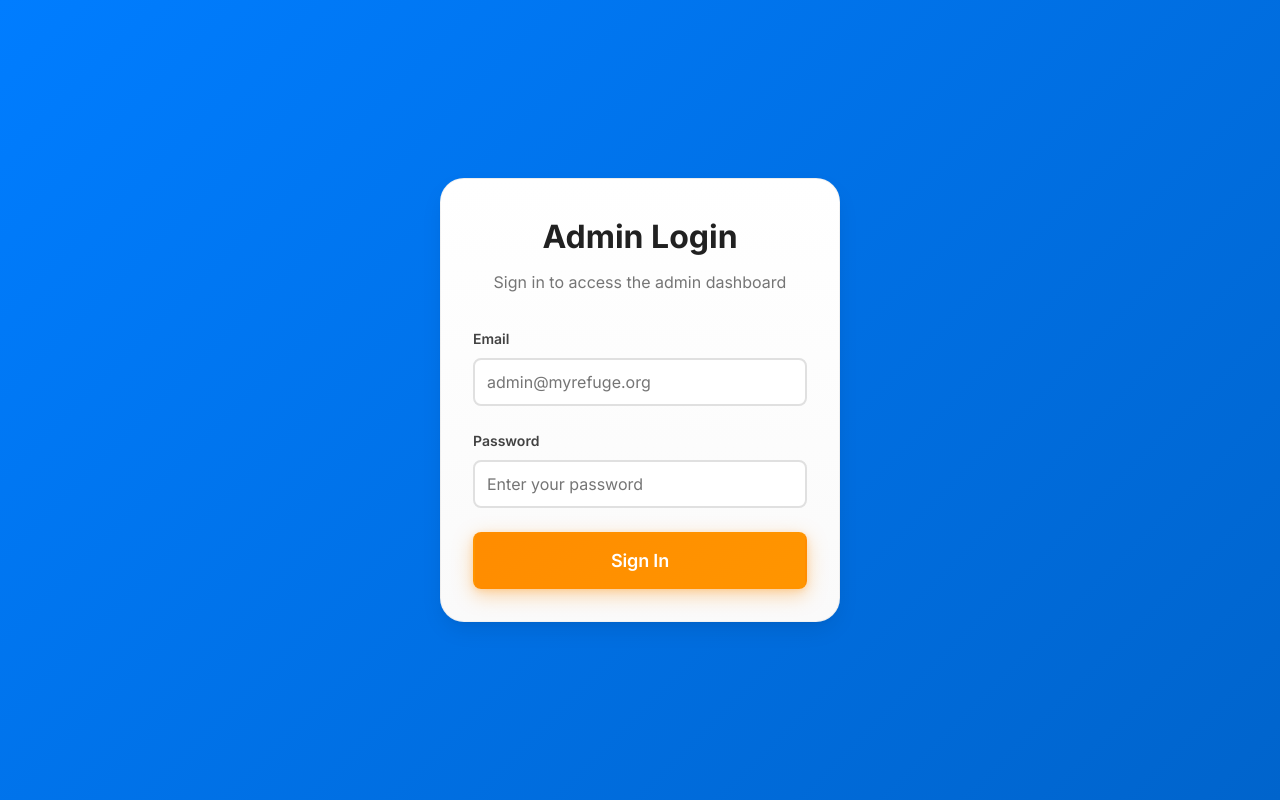
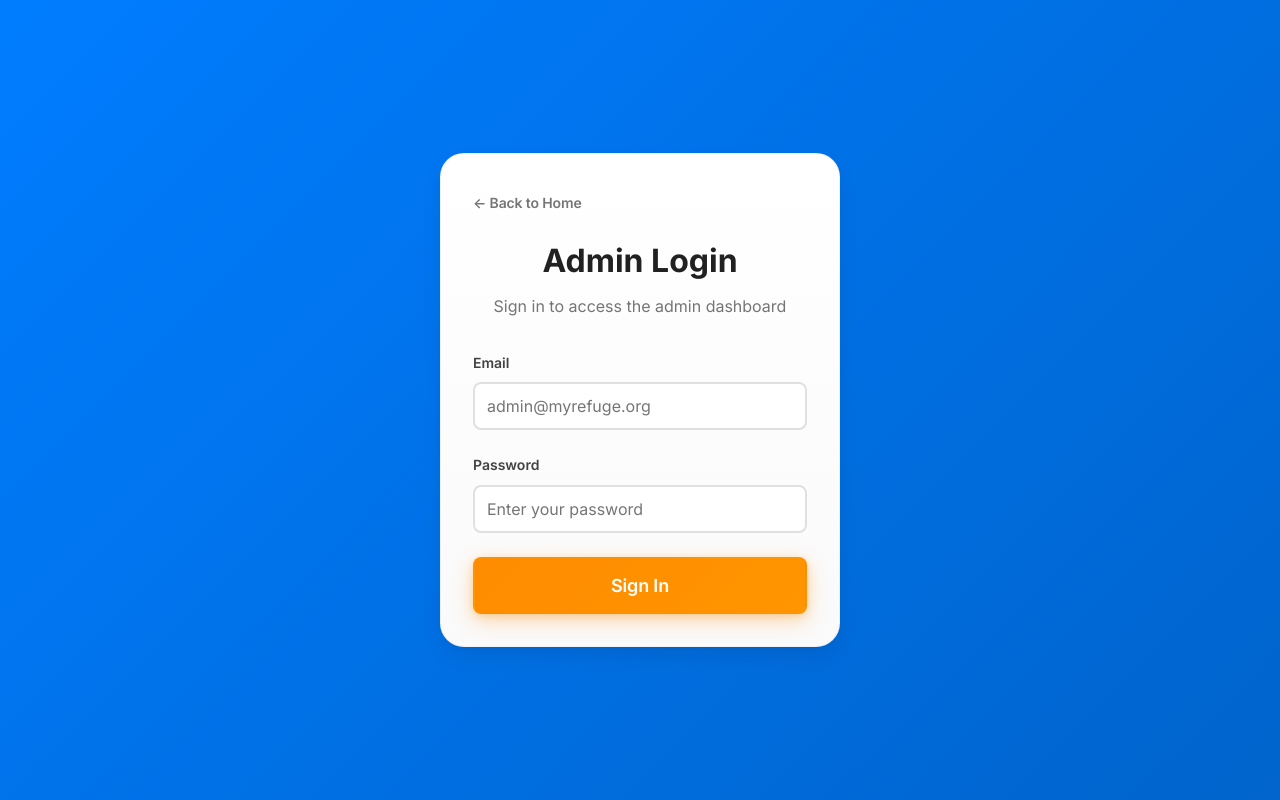
Before and after one commit to myrefugeweb/website, a React (Vite) app: page /admin in a window 1280 px wide. Built offline with nearby package versions, Linux system fonts and the light colour scheme; no server answers; the database is empty.

Commit message:
feat: Add back button to admin login page
- Add 'Back to Home' button to AdminLogin page
- Style button with text variant and hover effects
- Improve navigation UX for admin login

```diff
--- a/src/pages/AdminLogin/AdminLogin.css
+++ b/src/pages/AdminLogin/AdminLogin.css
@@ -14,6 +14,20 @@
 
 .admin-login__card {
   width: 100%;
+}
+
+.admin-login__header {
+  margin-bottom: 1rem;
+}
+
+.admin-login__back-button {
+  color: #757575;
+  font-size: 0.875rem;
+  padding: 0.5rem 0;
+}
+
+.admin-login__back-button:hover {
+  color: #007DFF;
 }
 
 .admin-login__title {
--- a/src/pages/AdminLogin/AdminLogin.tsx
+++ b/src/pages/AdminLogin/AdminLogin.tsx
@@ -147,6 +147,16 @@ export const AdminLogin: React.FC = () => {
         transition={{ duration: 0.5 }}
       >
         <Card variant="elevated" padding="lg" className="admin-login__card">
+          <div className="admin-login__header">
+            <Button
+              variant="text"
+              size="sm"
+              onClick={() => navigate('/')}
+              className="admin-login__back-button"
+            >
+              ← Back to Home
+            </Button>
+          </div>
           <h1 className="admin-login__title">Admin Login</h1>
           <p className="admin-login__subtitle">Sign in to access the admin dashboard</p>
 
```
